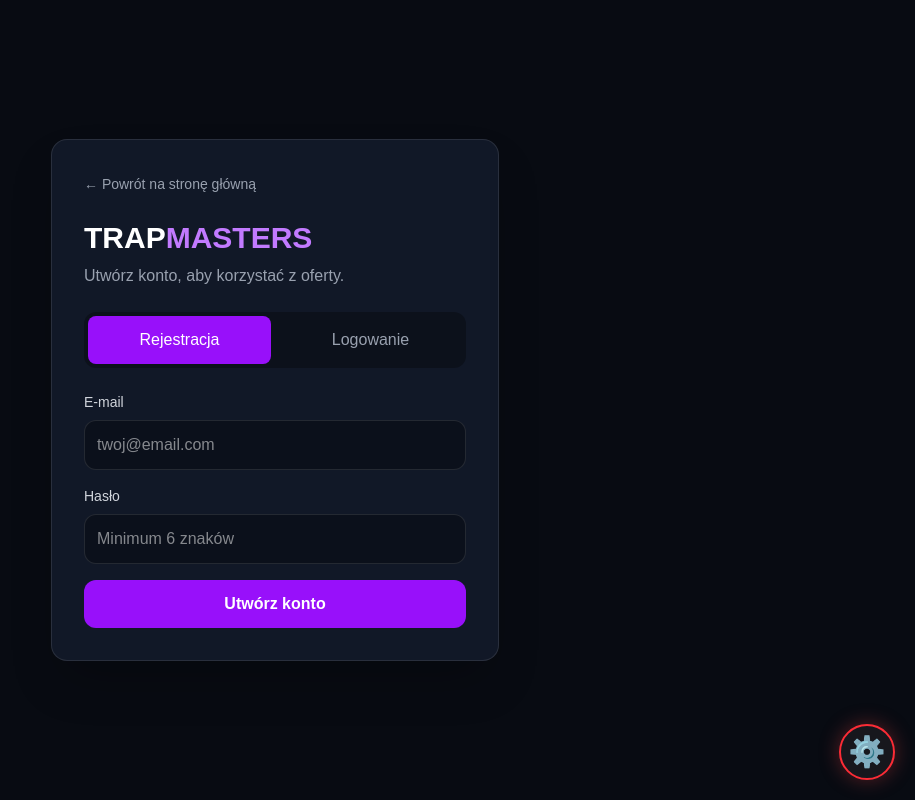
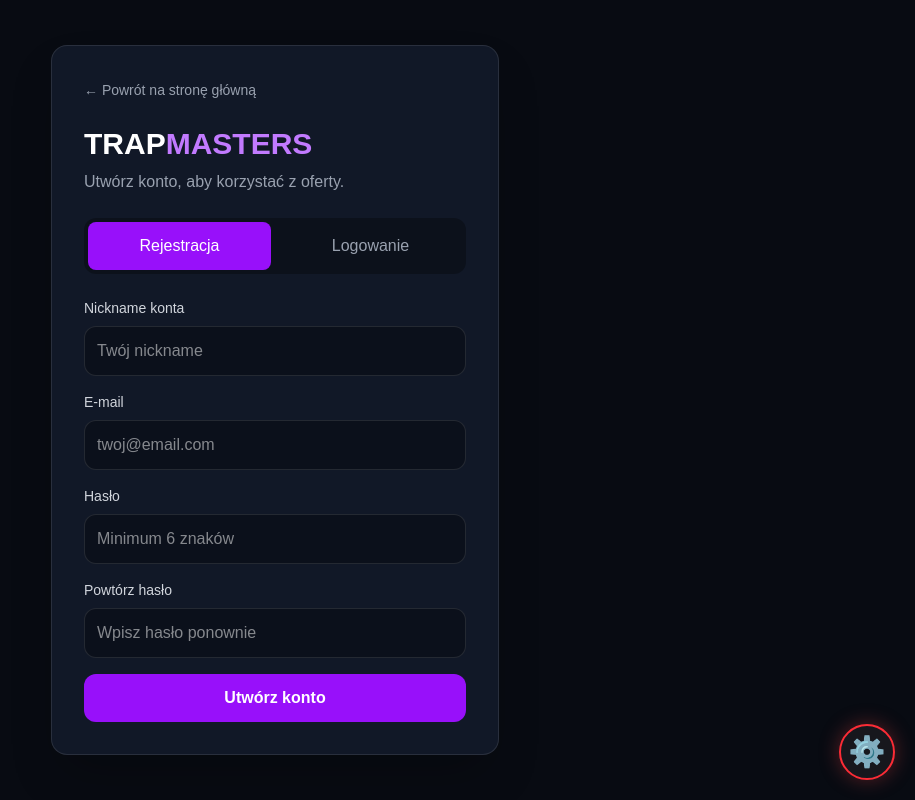
Before and after one commit to MrCapybaraMc/trapmaster-ai, a Next.js app: page /register in a window 1280 px wide. Shown: the whole page, without its empty margins (365-1280 px from the left). Built offline with nearby package versions, Linux system fonts and the light colour scheme; no server answers.

Commit message:
Render nickname and confirm password fields on signup

```diff
--- a/app/register/page.jsx
+++ b/app/register/page.jsx
@@ -102,6 +102,10 @@ export default function RegisterPage() {
         </div>
 
         <form onSubmit={handleSubmit} className="mt-6 space-y-4">
+          {mode === "register" && <div>
+            <label className="mb-2 block text-sm text-gray-300">Nickname konta</label>
+            <input type="text" required minLength={3} maxLength={32} value={nickname} onChange={(e) => setNickname(e.target.value)} className="w-full rounded-xl border border-white/10 bg-black/30 p-3 outline-none focus:border-purple-500" placeholder="Twój nickname" />
+          </div>}
           <div>
             <label className="mb-2 block text-sm text-gray-300">E-mail</label>
             <input
@@ -127,6 +131,10 @@ export default function RegisterPage() {
             />
           </div>
 
+          {mode === "register" && <div>
+            <label className="mb-2 block text-sm text-gray-300">Powtórz hasło</label>
+            <input type="password" required minLength={6} value={confirmPassword} onChange={(e) => setConfirmPassword(e.target.value)} className="w-full rounded-xl border border-white/10 bg-black/30 p-3 outline-none focus:border-purple-500" placeholder="Wpisz hasło ponownie" />
+          </div>}
           <button
             type="submit"
             disabled={loading}
```
